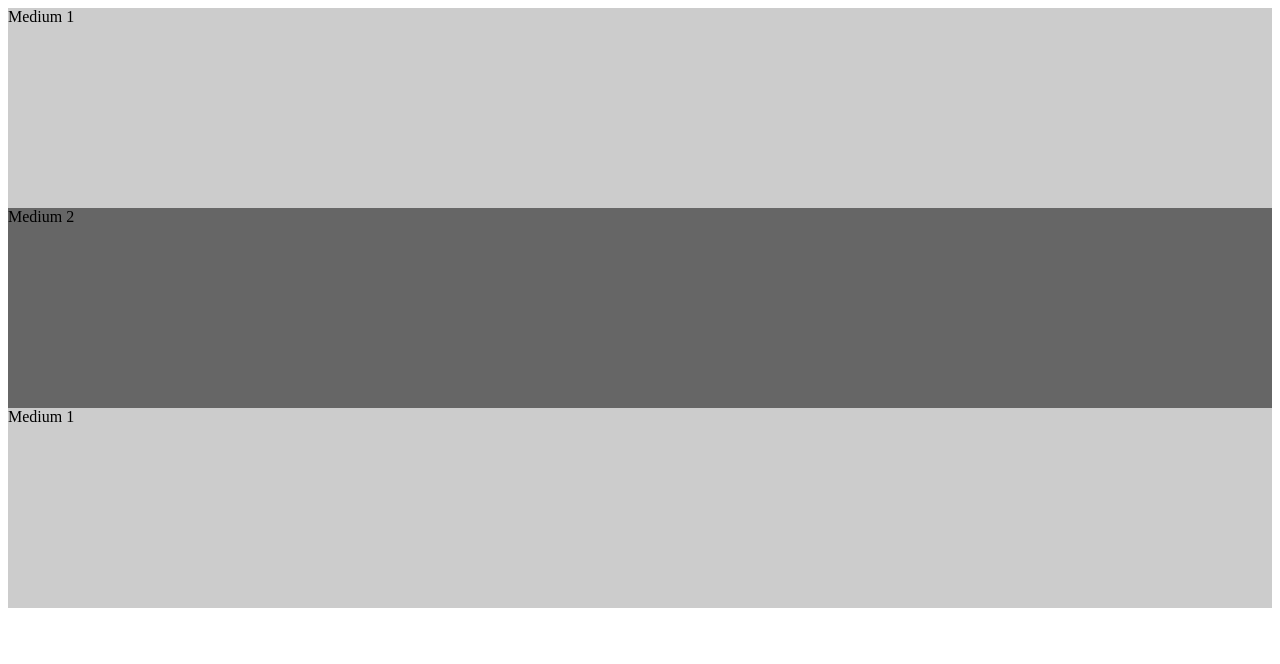
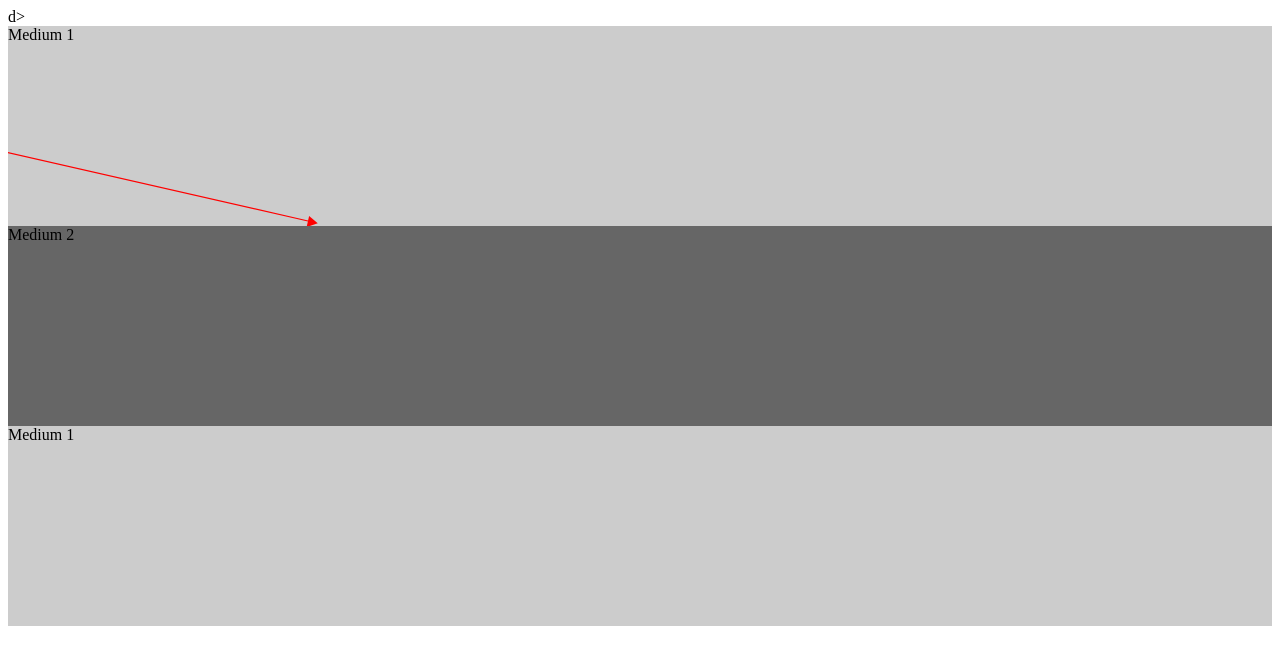
Before and after one commit to Tyler-Hilbert/Refraction, a plain HTML site: page index.html in a window 1280 px wide. Drawn offline with Linux system fonts and the light colour scheme.

Commit message:
Added arrow of light

```diff
--- a/index.html
+++ b/index.html
@@ -1,8 +1,25 @@
+d>
+<script type="text/javascript">
+</script>
+</head>
+<body>
+
 <div id="parent">
-  <div class="child">Medium 1</div>
+  <div class="child" id="air1">Medium 1
+    <svg width="400" height="200">
+      <defs>
+        <marker id="arrow" markerWidth="13" markerHeight="13" refx="2" refy="6" orient="auto">
+          <path d="M2,2 L2,11 L10,6 L2,2" style="fill:red;" />
+        </marker>
+      </defs>
+      <path d="M-600,-10 L300,195" style="stroke:red; stroke-width: 1.25px; fill: none; marker-end: url(#arrow);" />
+    </svg>
+  </div>
   <div class="child" id="glass">Medium 2</div>
-  <div class="child">Medium 1</div>
+  <div class="child" id="air2">Medium 1</div>
 </div>
+
+
 
 <style>
   #parent {
@@ -18,5 +35,13 @@
     background: #ccc;
     height: 200px;
     margin: 0px;
+    position: relative;
   }
+  svg {
+    position: absolute;
+    left: 0;
+  }
+
 </style>
+</body>
+</html>
```
